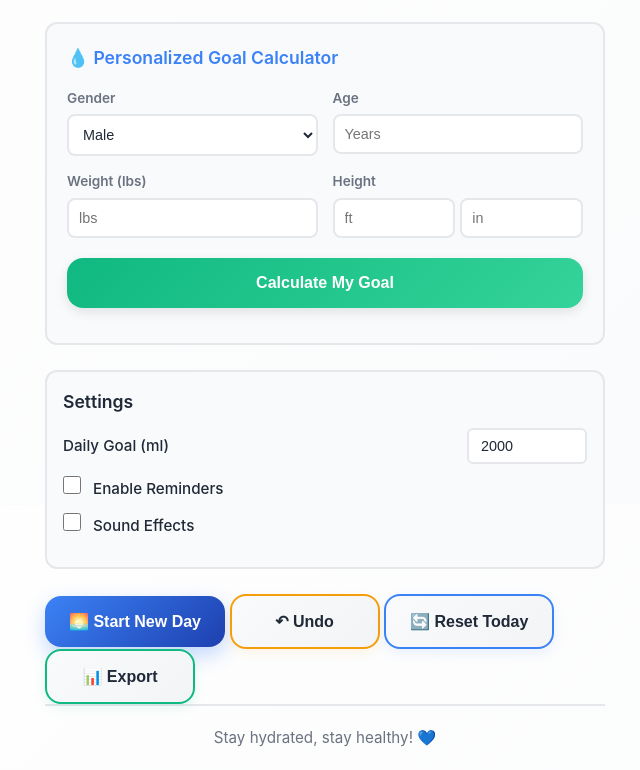
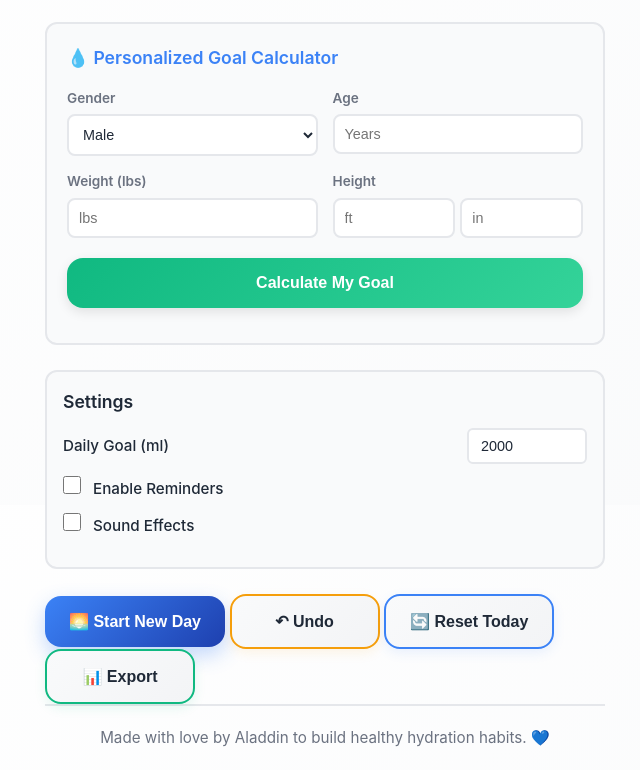
Before and after one commit to aladinz/hydration_tracker, a plain HTML site: page index.html in a window 1280 px wide. Shown: the part 1895-2665 px from the top of the page, without its empty margins (315-955 px from the left). Drawn offline with Linux system fonts and the light colour scheme.

Commit message:
Update footer with personal message

```diff
--- a/index.html
+++ b/index.html
@@ -225,7 +225,7 @@
 
         <!-- Footer -->
         <footer class="footer">
-            <p>Stay hydrated, stay healthy! 💙</p>
+            <p>Made with love by Aladdin to build healthy hydration habits. 💙</p>
         </footer>
     </div>
 
```
